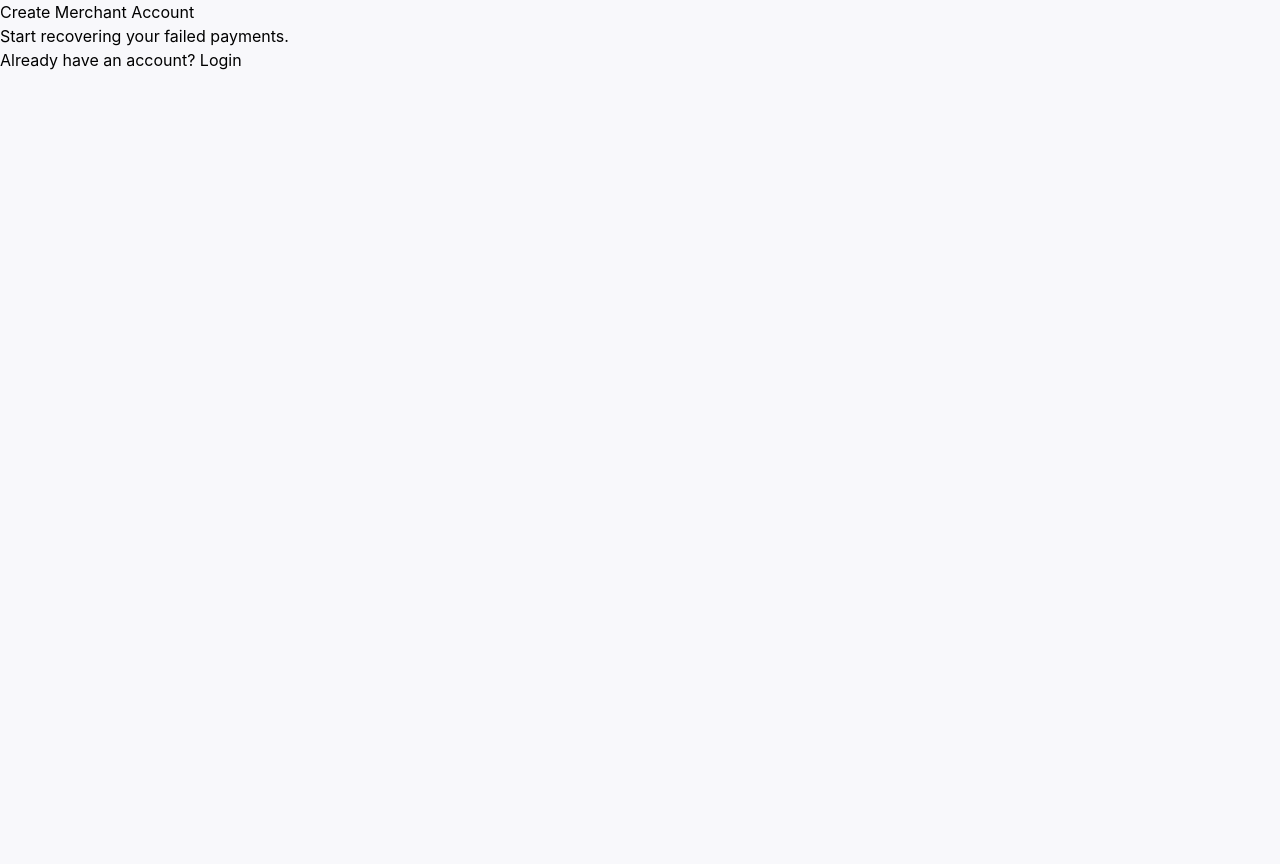
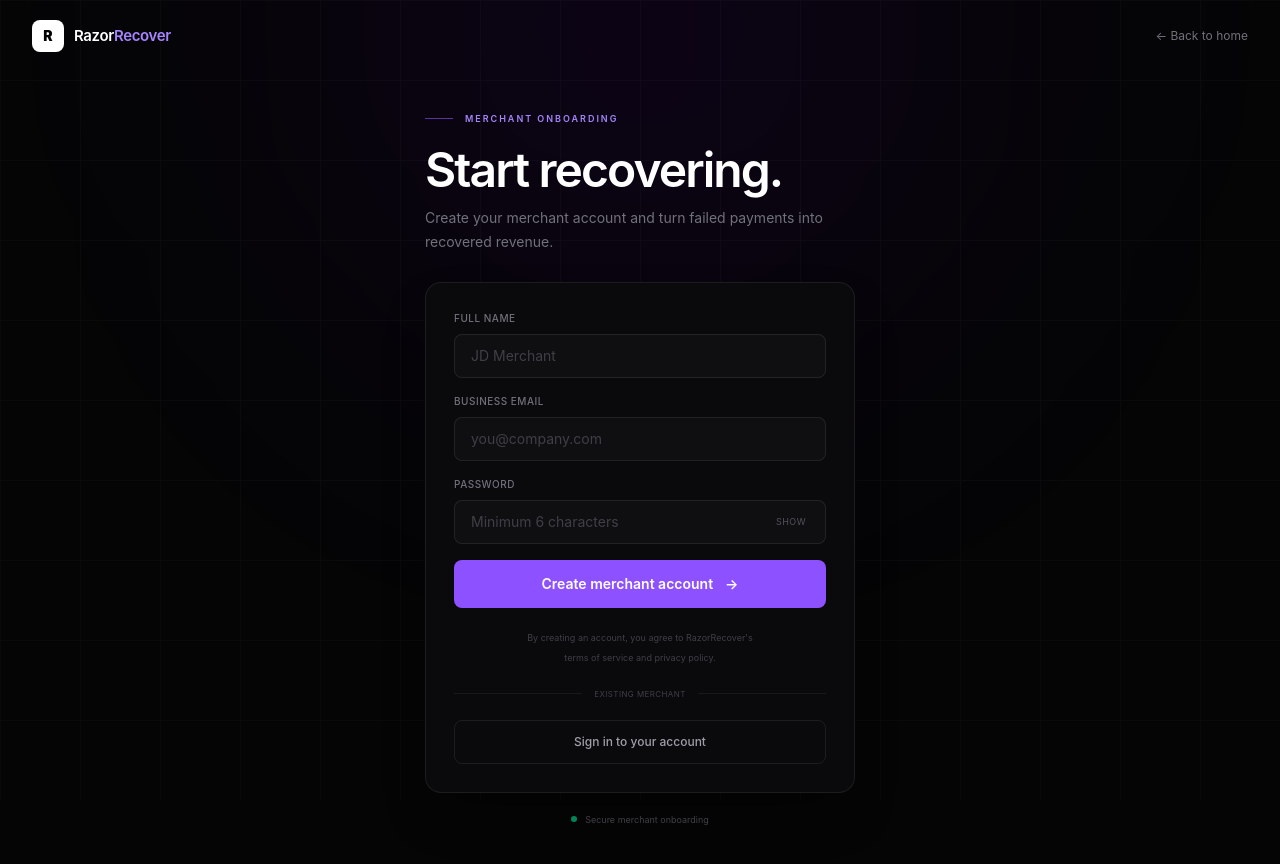
Before and after one commit to jatin108-dev/RazorRecover, a React app in the folder frontend/: page /signup in a window 1280 px wide. Before the commit the page ends 800 px from the top, so only its background shows below. Built offline with nearby package versions, Linux system fonts and the light colour scheme; no server answers; the HTML template or start-up script is replaced by a standard one.

Commit message:
added a Signup Page UI

```diff
--- a/frontend/src/pages/Signup.jsx
+++ b/frontend/src/pages/Signup.jsx
@@ -1,13 +1,270 @@
-import { Link } from "react-router-dom";
+import { useState } from "react";
+import { Link, useNavigate } from "react-router-dom";
+import { useAuth } from "../context/AuthContext";
 
 function Signup() {
+  const navigate = useNavigate();
+  const { signup } = useAuth();
+
+  const [form, setForm] = useState({
+    name: "",
+    email: "",
+    password: "",
+  });
+
+  const [showPassword, setShowPassword] = useState(false);
+  const [loading, setLoading] = useState(false);
+  const [error, setError] = useState("");
+
+  const handleChange = (e) => {
+    setForm({
+      ...form,
+      [e.target.name]: e.target.value,
+    });
+
+    if (error) setError("");
+  };
+
+  const handleSubmit = async (e) => {
+    e.preventDefault();
+
+    if (!form.name || !form.email || !form.password) {
+      setError("Please fill in all fields.");
+      return;
+    }
+
+    if (form.password.length < 6) {
+      setError("Password must be at least 6 characters.");
+      return;
+    }
+
+    try {
+      setLoading(true);
+      setError("");
+
+      await signup(form.name, form.email, form.password);
+
+      navigate("/");
+    } catch (err) {
+      setError(
+        err?.response?.data?.message ||
+          err?.message ||
+          "Unable to create your merchant account."
+      );
+    } finally {
+      setLoading(false);
+    }
+  };
+
   return (
-    <div>
-      <h1>Create Merchant Account</h1>
+    <div className="min-h-screen overflow-hidden bg-[#050506] text-white">
 
-      <p>Start recovering your failed payments.</p>
+      {/* Background */}
+      <div className="pointer-events-none fixed inset-0">
+        <div className="absolute left-1/2 top-[-300px] h-[650px] w-[650px] -translate-x-1/2 rounded-full bg-violet-700/[0.08] blur-[140px]" />
 
-      <Link to="/login">Already have an account? Login</Link>
+        <div
+          className="absolute inset-0 opacity-[0.025]"
+          style={{
+            backgroundImage:
+              "linear-gradient(rgba(255,255,255,1) 1px, transparent 1px), linear-gradient(90deg, rgba(255,255,255,1) 1px, transparent 1px)",
+            backgroundSize: "80px 80px",
+          }}
+        />
+      </div>
+
+      {/* Navbar */}
+      <nav className="relative z-10 mx-auto flex h-[72px] max-w-7xl items-center justify-between px-5 sm:px-8">
+
+        <Link to="/" className="flex items-center gap-2.5">
+
+          <div className="flex h-8 w-8 items-center justify-center rounded-lg bg-white text-sm font-black text-black">
+            R
+          </div>
+
+          <span className="text-[15px] font-semibold tracking-tight">
+            Razor<span className="text-violet-400">Recover</span>
+          </span>
+
+        </Link>
+
+        <Link
+          to="/"
+          className="text-xs text-zinc-500 transition hover:text-white"
+        >
+          ← Back to home
+        </Link>
+
+      </nav>
+
+      {/* Main */}
+      <main className="relative z-10 flex min-h-[calc(100vh-72px)] items-center justify-center px-5 py-10">
+
+        <div className="w-full max-w-[430px]">
+
+          {/* Heading */}
+          <div className="mb-7">
+
+            <div className="mb-5 flex items-center gap-3 text-[9px] font-semibold uppercase tracking-[0.22em] text-violet-400">
+              <span className="h-px w-7 bg-violet-500/60" />
+              Merchant onboarding
+            </div>
+
+            <h1 className="text-4xl font-semibold tracking-[-0.04em] sm:text-5xl">
+              Start recovering.
+            </h1>
+
+            <p className="mt-3 text-sm leading-6 text-zinc-500">
+              Create your merchant account and turn failed payments into
+              recovered revenue.
+            </p>
+
+          </div>
+
+          {/* Card */}
+          <div className="rounded-2xl border border-white/[0.08] bg-[#0a0a0d] p-6 shadow-2xl shadow-black/40 sm:p-7">
+
+            <form onSubmit={handleSubmit} className="space-y-4">
+
+              {/* Name */}
+              <div>
+
+                <label className="mb-2 block text-[10px] font-medium uppercase tracking-wider text-zinc-500">
+                  Full name
+                </label>
+
+                <input
+                  type="text"
+                  name="name"
+                  value={form.name}
+                  onChange={handleChange}
+                  placeholder="JD Merchant"
+                  autoComplete="name"
+                  className="h-11 w-full rounded-lg border border-white/[0.08] bg-white/[0.025] px-4 text-sm text-white outline-none placeholder:text-zinc-700 transition focus:border-violet-500/50 focus:bg-white/[0.04]"
+                />
+
+              </div>
+
+              {/* Email */}
+              <div>
+
+                <label className="mb-2 block text-[10px] font-medium uppercase tracking-wider text-zinc-500">
+                  Business email
+                </label>
+
+                <input
+                  type="email"
+                  name="email"
+                  value={form.email}
+                  onChange={handleChange}
+                  placeholder="you@company.com"
+                  autoComplete="email"
+                  className="h-11 w-full rounded-lg border border-white/[0.08] bg-white/[0.025] px-4 text-sm text-white outline-none placeholder:text-zinc-700 transition focus:border-violet-500/50 focus:bg-white/[0.04]"
+                />
+
+              </div>
+
+              {/* Password */}
+              <div>
+
+                <label className="mb-2 block text-[10px] font-medium uppercase tracking-wider text-zinc-500">
+                  Password
+                </label>
+
+                <div className="relative">
+
+                  <input
+                    type={showPassword ? "text" : "password"}
+                    name="password"
+                    value={form.password}
+                    onChange={handleChange}
+                    placeholder="Minimum 6 characters"
+                    autoComplete="new-password"
+                    className="h-11 w-full rounded-lg border border-white/[0.08] bg-white/[0.025] px-4 pr-16 text-sm text-white outline-none placeholder:text-zinc-700 transition focus:border-violet-500/50 focus:bg-white/[0.04]"
+                  />
+
+                  <button
+                    type="button"
+                    onClick={() => setShowPassword(!showPassword)}
+                    className="absolute right-3 top-1/2 -translate-y-1/2 px-2 text-[9px] uppercase tracking-wider text-zinc-600 transition hover:text-zinc-300"
+                  >
+                    {showPassword ? "Hide" : "Show"}
+                  </button>
+
+                </div>
+
+              </div>
+
+              {/* Error */}
+              {error && (
+                <div className="rounded-lg border border-red-500/15 bg-red-500/[0.05] px-4 py-3 text-xs text-red-400">
+                  {error}
+                </div>
+              )}
+
+              {/* Submit */}
+              <button
+                type="submit"
+                disabled={loading}
+                className="group mt-2 flex h-12 w-full items-center justify-center gap-3 rounded-lg bg-violet-500 text-sm font-semibold text-white transition hover:bg-violet-400 disabled:cursor-not-allowed disabled:opacity-50"
+              >
+                {loading ? (
+                  <>
+                    <span className="h-4 w-4 animate-spin rounded-full border-2 border-white/30 border-t-white" />
+                    Creating account...
+                  </>
+                ) : (
+                  <>
+                    Create merchant account
+                    <span className="transition-transform group-hover:translate-x-1">
+                      →
+                    </span>
+                  </>
+                )}
+              </button>
+
+            </form>
+
+            {/* Terms */}
+            <p className="mt-5 text-center text-[9px] leading-5 text-zinc-700">
+              By creating an account, you agree to RazorRecover's
+              <br />
+              terms of service and privacy policy.
+            </p>
+
+            {/* Divider */}
+            <div className="my-5 flex items-center gap-3">
+
+              <div className="h-px flex-1 bg-white/[0.06]" />
+
+              <span className="text-[8px] uppercase tracking-wider text-zinc-700">
+                Existing merchant
+              </span>
+
+              <div className="h-px flex-1 bg-white/[0.06]" />
+
+            </div>
+
+            {/* Login */}
+            <Link
+              to="/login"
+              className="flex h-11 w-full items-center justify-center rounded-lg border border-white/[0.08] text-xs font-medium text-zinc-400 transition hover:border-white/[0.15] hover:bg-white/[0.03] hover:text-white"
+            >
+              Sign in to your account
+            </Link>
+
+          </div>
+
+          {/* Security */}
+          <div className="mt-5 flex items-center justify-center gap-2 text-[9px] text-zinc-700">
+            <span className="h-1.5 w-1.5 rounded-full bg-emerald-500/70" />
+            Secure merchant onboarding
+          </div>
+
+        </div>
+
+      </main>
+
     </div>
   );
 }
```
